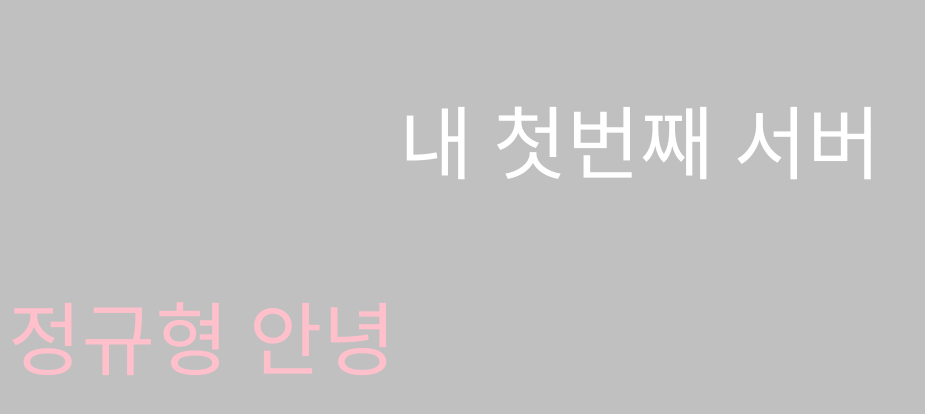
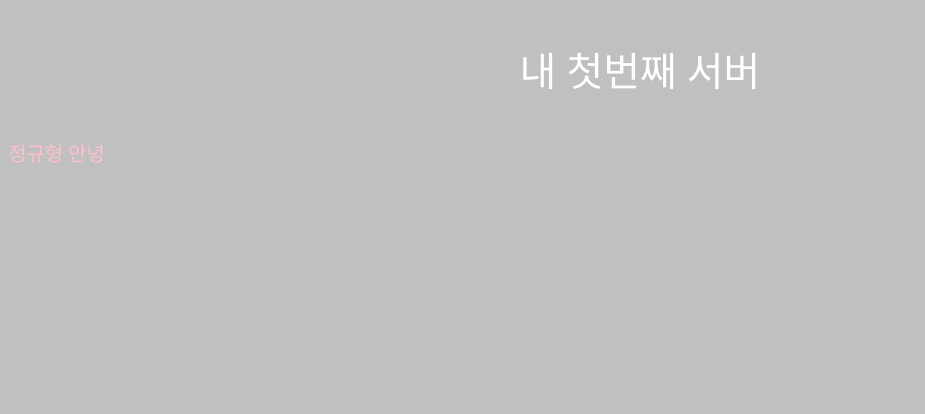
Before and after one commit to phssion/phssion, a plain HTML site: page index.html in a window 1280 px wide. Shown: the whole page, without its empty margins (0-925 px from the left). Drawn offline with Linux system fonts and the light colour scheme.

Commit message:
Add files via upload

```diff
--- a/index.html
+++ b/index.html
@@ -5,8 +5,8 @@
   <title>Phssion</title>
   <style>
     *{background-color:silver;}
-    p.one{color:white; font-size:80px; text-align:center;}
-    p.two{color:pink; font-size:80px;}
+    p.one{color:white; font-size:40px; text-align:center;}
+    p.two{color:pink; font-size:20px;}
     </style>
 </head>
     <body>
```
